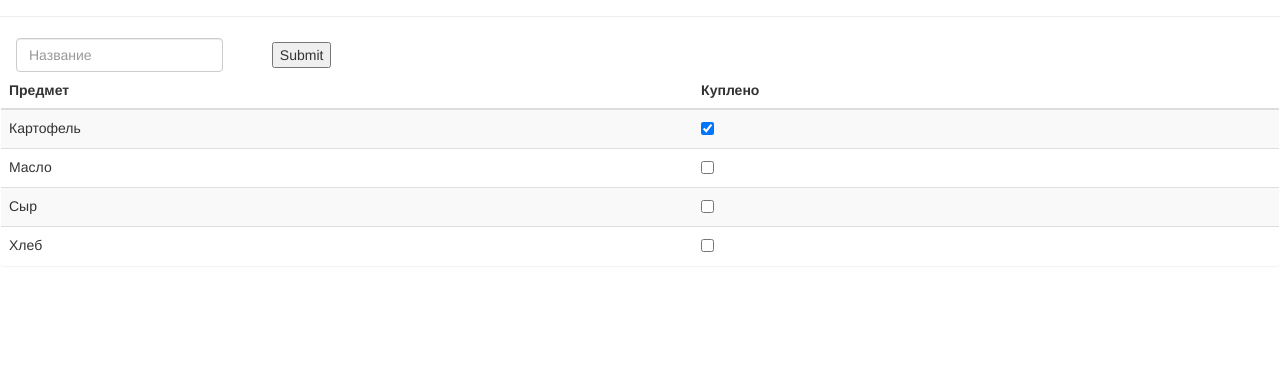
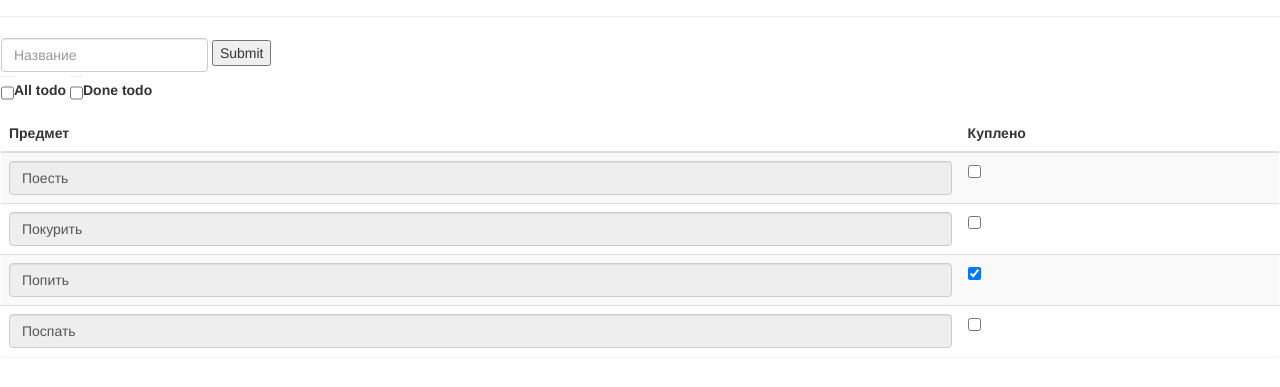
Before and after one commit to SoriS/AngularTask, a plain HTML site: page index.html in a window 1280 px wide. Shown: the part 83-470 px from the top of the page. Drawn offline with nearby package versions, Linux system fonts and the light colour scheme.

Commit message:
second commit

```diff
--- a/controler.js
+++ b/controler.js
@@ -1,21 +1,36 @@
 var model = {
-        items: [
-                { purchase: "Хлеб", done: false },
-                { purchase: "Масло", done: false },
-                { purchase: "Картофель", done: true },
-                { purchase: "Сыр", done: false }
-        ]
+    items: [
+        { purchase: "Поспать", done: false, status: true },
+        { purchase: "Поесть", done: false, status: true },
+        { purchase: "Попить", done: true, status: true },
+        { purchase: "Покурить", done: false, status: true }
+    ]
 };
 
-//fot git commit
+
 submitExample.controller('ExampleController', function ($scope) {
     $scope.items = model.items;
     $scope.submit = function () {
         if ($scope.text) {
-            $scope.items.push({ purchase: $scope.text, done: false });
+            $scope.items.push({ purchase: $scope.text, done: false, status: true });
             $scope.text = '';
         }
+    };
+    $scope.Rename = function (item) {
 
+        item.status = !item.status;
+    }
+    $scope.onBlur = function($event,item) {
 
-    };
+        item.status = !item.status;
+    }
+    submitExample.filter('all', function(){
+     return function(all){
+         if(all===false)
+
+        // некоторые действия над param
+        return items;
+    }
+})
+
 });
--- a/index.html
+++ b/index.html
@@ -20,17 +20,21 @@
             <form ng-submit="submit()">
 
                 <div class="form-group">
-
-                    <div class="col-md-8">
-                        <input class="form-control" type="text" ng-model="text" name="text" placeholder="Название" /></div>
+                    <input class="form-control" type="text" ng-model="text" name="text" placeholder="Название" />
                 </div>
 
-                <div class="form-group">
+                    <input type="submit" id="submit" value="Submit"/>
 
-                    <div class="col-md-offset-2 col-md-8">
-                        <input type="submit" id="submit" value="Submit" />
-                    </div>
+
+                <div>
+                    <label>
+                        <input class="form-control" type="checkbox" ng-model="all" />All todo
+                    </label>
+                    <label>
+                        <input class="form-control" type="checkbox" ng-disabled="all" ng-value="false" ng-model="options.done" />Done todo
+                    </label>
                 </div>
+
             </form>
         </div>
 
@@ -46,11 +50,12 @@
 
             <tbody>
 
-                <tr ng-repeat="item in items | filter:text |orderBy:'purchase' track by $index">
+                <tr ng-repeat="item in items | filter:text | filter:(!all || '') && options | orderBy:'purchase' track by $index">
 
-                    <td>{{item.purchase}}</td>
+                    <td><input class="form-control" type="text" ng-model="item.purchase" ng-readonly="item.status" ng-dblclick="Rename(item)"
+                            ng-blur="onBlur($event,item)" /></td>
 
-                    <td><input type="checkbox" ng-model="item.done"/></td>
+                    <td><input type="checkbox" ng-model="item.done" /></td>
                 </tr>
             </tbody>
         </table>
@@ -61,7 +66,6 @@
     <script src=app.js></script>
     <script src=controler.js></script>
 
-
 </body>
 
 </html>
```
